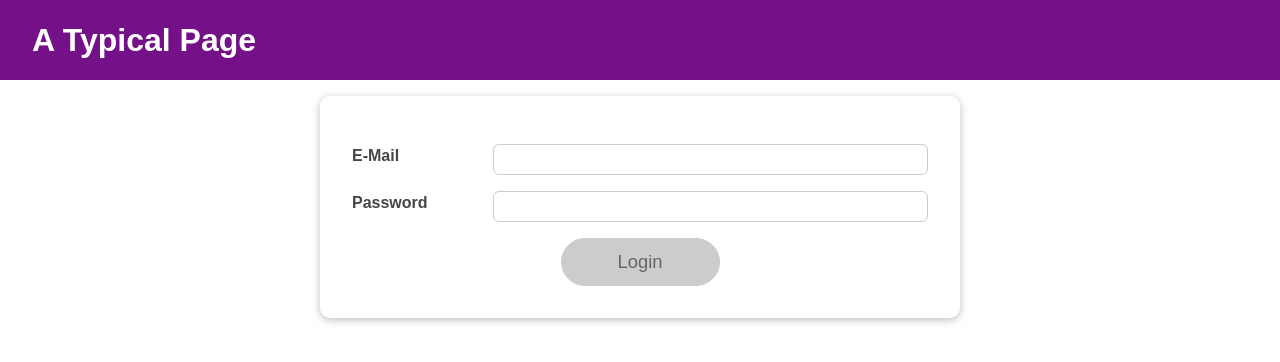
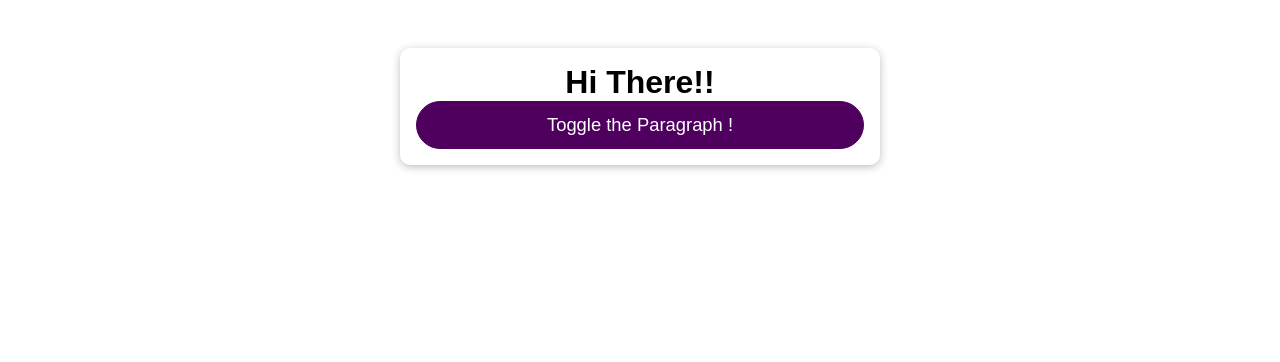
Before and after one commit to stall84/Advanced-React, a React (Create React App) app: page / in a window 1280 px wide. Shown: the top 362 px of the page. Built offline with nearby package versions, Linux system fonts and the light colour scheme.

Commit message:
upgraded packages, created the compUpdate component

```diff
--- a/package.json
+++ b/package.json
@@ -8,7 +8,7 @@
     "@testing-library/user-event": "^12.5.0",
     "react": "^17.0.1",
     "react-dom": "^17.0.1",
-    "react-scripts": "4.0.1",
+    "react-scripts": "^5.0.1",
     "web-vitals": "^0.2.4"
   },
   "scripts": {
--- /dev/null
+++ b/src/compUpdate.css
@@ -0,0 +1,28 @@
+.cmpUdt {
+    margin: 3rem auto;
+    display: flex;
+    flex-direction: column;
+    justify-content: center;
+    width: 30rem;
+    padding: 1rem;
+    background: white;
+    box-shadow: 0 2px 8px rgba(0, 0, 0, 0.26);
+    border-radius: 10px;
+  }
+
+
+
+  .cmpUdt h1 {
+    margin: 0;
+    text-align: center;
+  }
+
+  .cmpUdt p {
+    margin: 0, 4;
+    text-align: center;
+  }
+
+  span {
+    font-weight: bolder;
+    font-style: italic;
+  }
--- /dev/null
+++ b/src/compUpdate.js
@@ -0,0 +1,27 @@
+import React, { useState } from "react";
+import Button from "./components/UI/Button/Button";
+import "./compUpdate.css";
+
+function CompUpdate() {
+  const [showParagraph, setShowParagraph] = useState(false);
+
+  const toggleParaHandler = () => {
+    setShowParagraph((previousState) => !previousState);
+  };
+
+  console.log("compUpdate function/component executed...");
+
+  return (
+    <div className="cmpUdt">
+      <h1>Hi There!!</h1>
+      {showParagraph && (
+        <p>
+          <span>This</span> is new!!!!
+        </p>
+      )}
+      <Button onClick={toggleParaHandler}>Toggle the Paragraph !</Button>
+    </div>
+  );
+}
+
+export default CompUpdate;
```
Also changed, not shown: src/index.js (+7 -5 lines), 1 other file (tests, documents, lock files or other folders).
